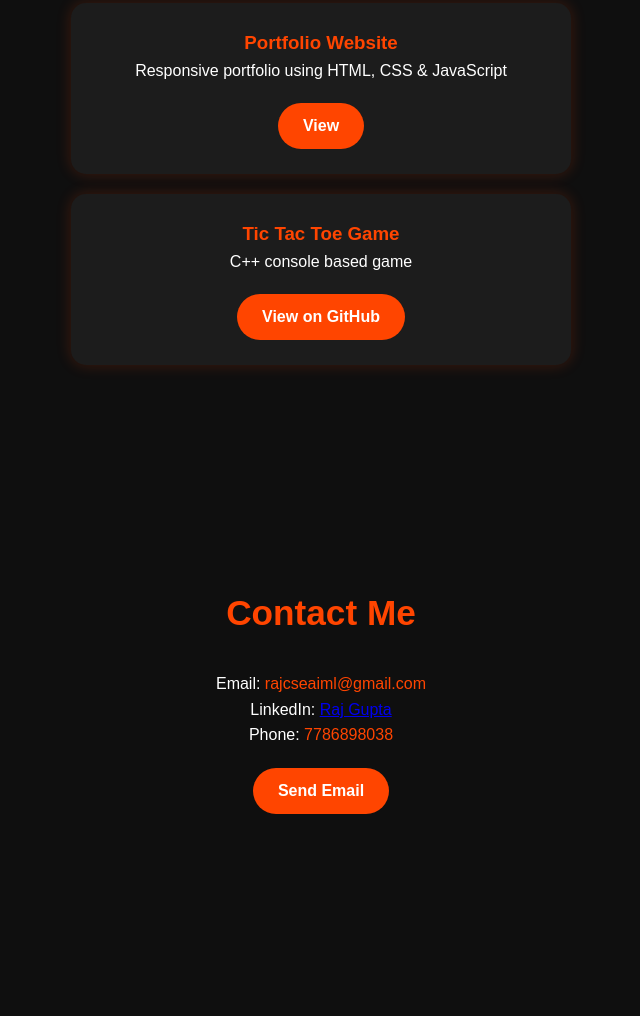
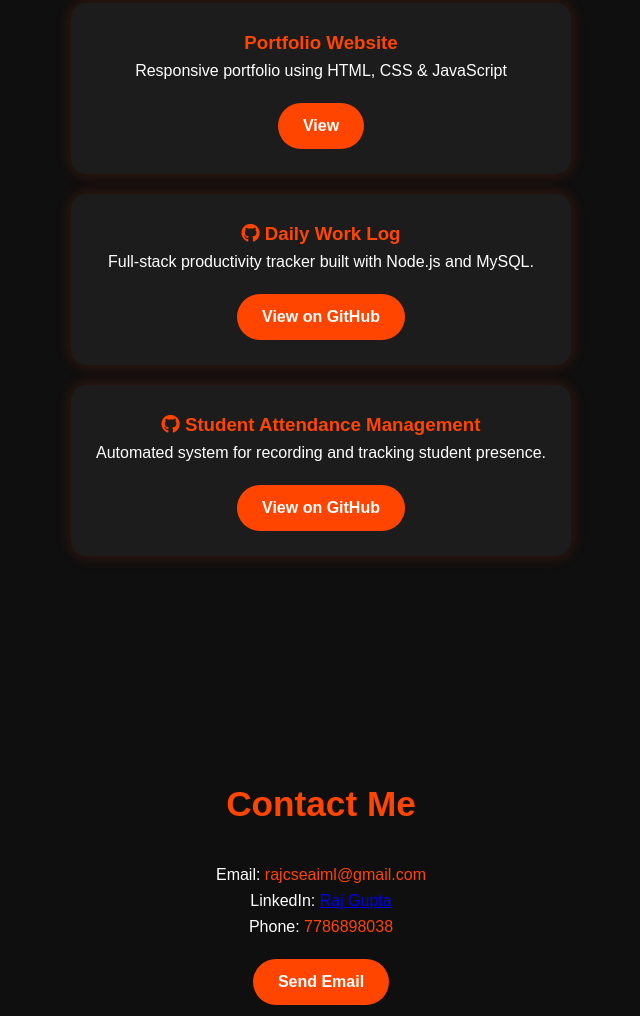
Before and after one commit to Raj2507aiml/portfolio-website, a plain HTML site: page index.html in a window 1280 px wide. Shown: the part 2026-3042 px from the top of the page, without its empty margins (319-959 px from the left). Before the commit the page ends 2940 px from the top, so only its background shows below. Drawn offline with Linux system fonts and the light colour scheme.

Commit message:
Update index.html

```diff
--- a/index.html
+++ b/index.html
@@ -7,13 +7,16 @@
 
   <link rel="stylesheet" href="styleprofile.css">
 
+  <!-- Font Awesome -->
   <link rel="stylesheet" href="https://cdnjs.cloudflare.com/ajax/libs/font-awesome/6.5.0/css/all.min.css">
 
+  <!-- JavaScript -->
   <script defer src="script.js"></script>
 </head>
 
 <body>
 
+<!-- ===== NAVBAR ===== -->
 <header>
   <a href="#" class="logo">MyPortfolio</a>
 
@@ -28,6 +31,7 @@
   </nav>
 </header>
 
+<!-- ===== HOME SECTION ===== -->
 <section class="home" id="home">
   <div class="home-img">
     <img src="profile (2).png" alt="Profile Picture">
@@ -62,6 +66,7 @@
   </div>
 </section>
 
+<!-- ===== ABOUT ===== -->
 <section class="about" id="about">
   <h2 class="section-title">About Me</h2>
 
@@ -74,6 +79,7 @@
   <a href="resume.pdf" class="btn" download>Download Resume</a>
 </section>
 
+<!-- ===== SKILLS ===== -->
 <section class="skills" id="skills">
   <h2 class="section-title">My Skills</h2>
 
@@ -84,6 +90,7 @@
   <div class="skill-box"><span>Python</span><span>80%</span></div>
 </section>
 
+<!-- ===== PROJECTS ===== -->
 <section class="projects" id="projects">
   <h2 class="section-title">Projects</h2>
 
@@ -94,16 +101,32 @@
   </div>
 
   <div class="project-card">
-    <h3>Tic Tac Toe Game</h3>
-    <p>C++ console based game</p>
-    <a href="https://github.com/Raj2507aiml/Tic-Tac-Toe"
-       class="btn"
-       target="_blank">
-       View on GitHub
+    <h3>
+        <a>
+            <i class="fab fa-github"></i> Daily Work Log
+        </a>
+    </h3>
+    <p>Full-stack productivity tracker built with Node.js and MySQL.</p>
+    <a href="https://github.com/Raj2507aiml/daily-work-log" class="btn" target="_blank">
+        View on GitHub
     </a>
-  </div>
+</div>
+
+<div class="project-card">
+    <h3>
+        <a>
+            <i class="fab fa-github"></i> Student Attendance Management
+        </a>
+    </h3>
+    <p>Automated system for recording and tracking student presence.</p>
+    <a href="https://github.com/Raj2507aiml/attendance-management" class="btn" target="_blank">
+        View on GitHub
+    </a>
+</div>
+
 </section>
 
+<!-- ===== CONTACT ===== -->
 <section class="contact" id="contact">
   <h2 class="section-title">Contact Me</h2>
 
```
